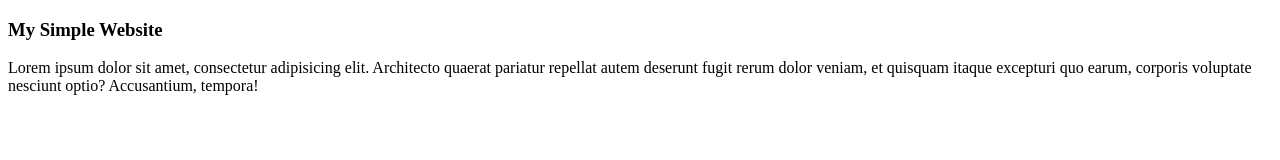
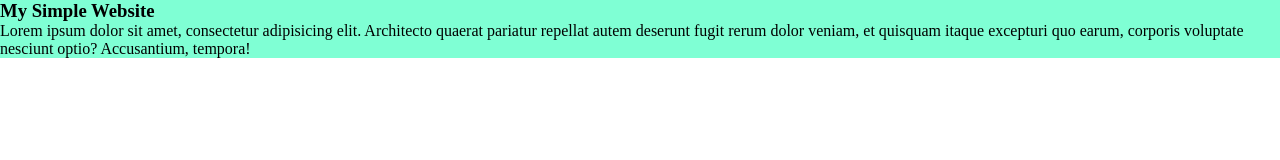
Before and after one commit to Saikot123/simple-website, a plain HTML site: page index.html in a window 1280 px wide. Drawn offline with Linux system fonts and the light colour scheme.

Commit message:
Third Commit

```diff
--- a/index.html
+++ b/index.html
@@ -4,6 +4,7 @@
     <meta charset="UTF-8">
     <meta name="viewport" content="width=device-width, initial-scale=1.0">
     <title>Simple Website</title>
+    <link rel="stylesheet" href="/style.css">
 </head>
 <body>
     <section class="header">
--- a/style.css
+++ b/style.css
@@ -0,0 +1,8 @@
+*{
+    margin: 0;
+    padding: 0;
+}
+
+div{
+    background-color: aquamarine;
+}
```
